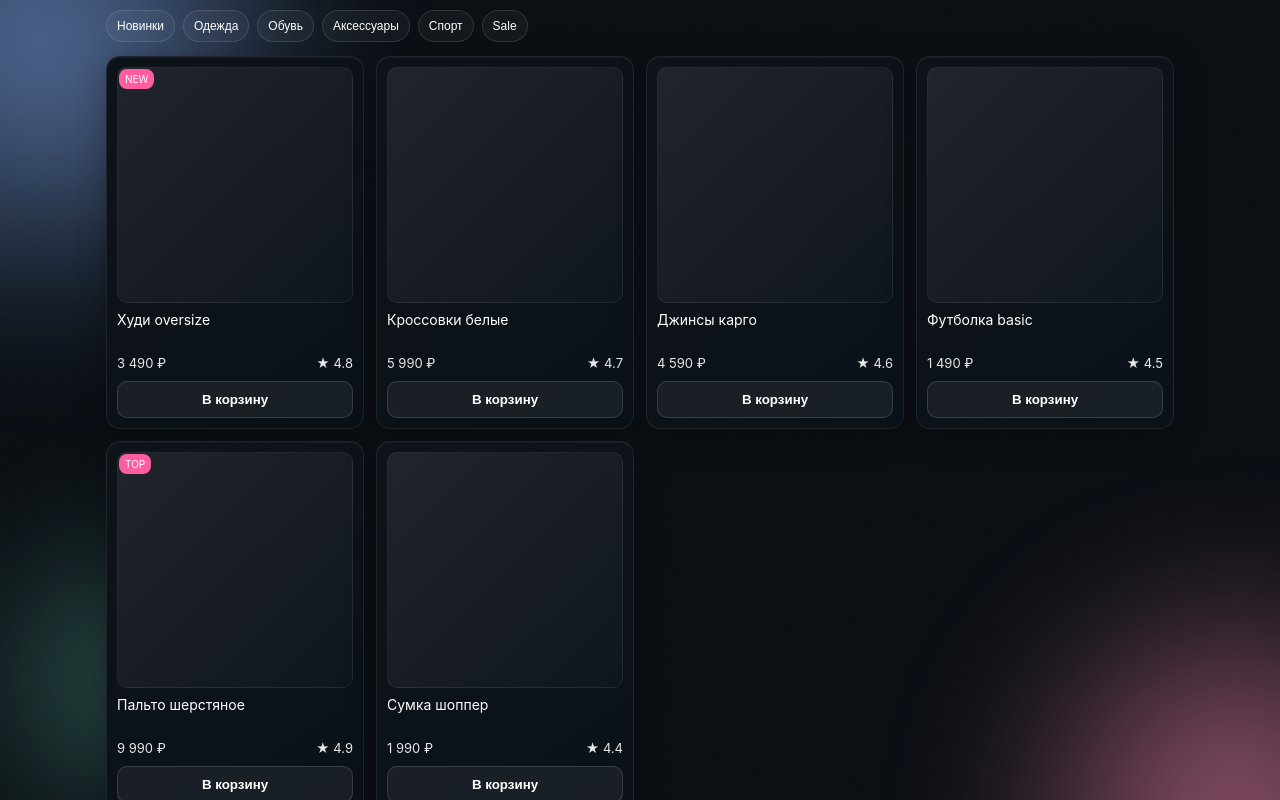
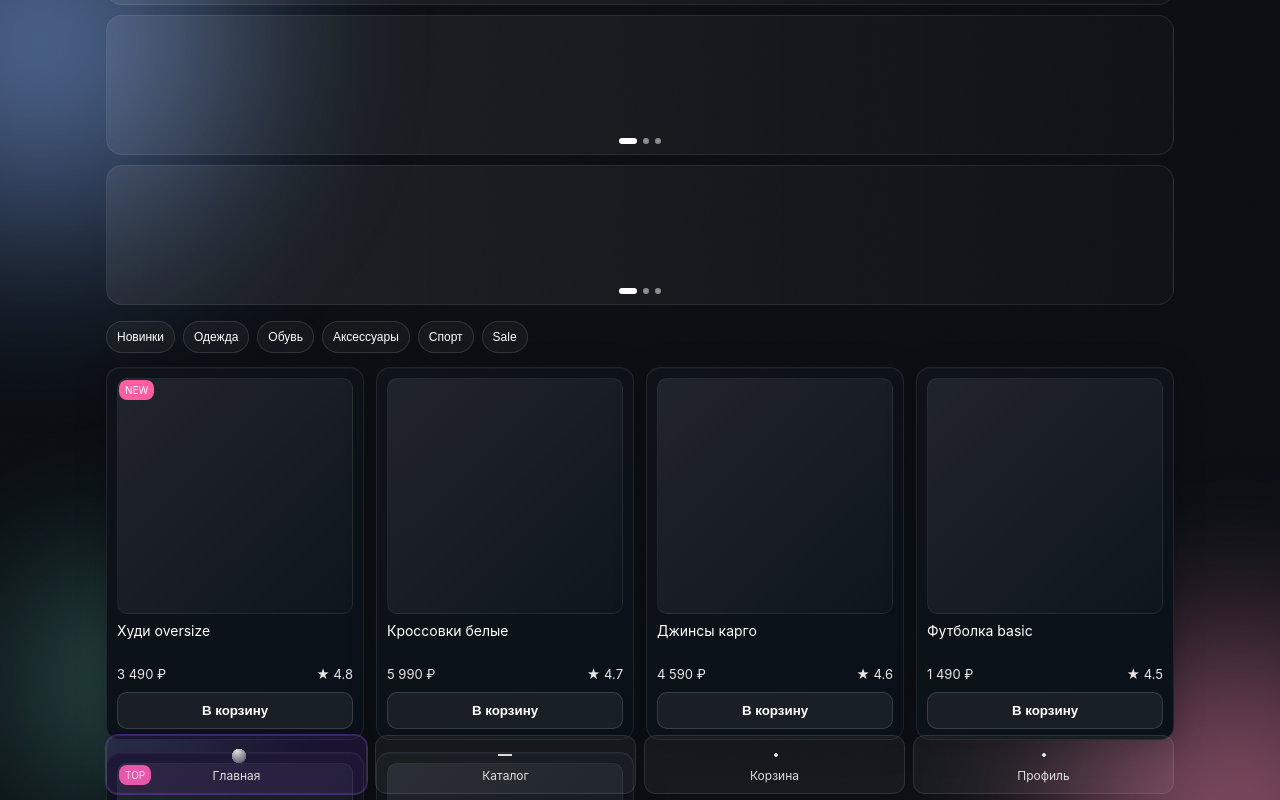
Before and after one commit to Arkady186/AVAstor, a React (Vite) app in the folder client/: page / in a window 1280 px wide. Built offline with nearby package versions, Linux system fonts and the light colour scheme.

Commit message:
feat: marketplace UI (header, stories, banners, bottom nav)

```diff
--- a/client/src/styles.css
+++ b/client/src/styles.css
@@ -11,6 +11,9 @@
   --accent-2: #ff8ab4;
   --text: #ffffff;
   --muted: rgba(255,255,255,.7);
+  --wb-purple: #6a2bbb;
+  --wb-purple-2: #7a38d4;
+  --wb-bg: #f2e9ff0f;
 }
 
 * { box-sizing: border-box; }
@@ -49,6 +52,30 @@ body {
 
 /* Marketplace */
 .market { position: relative; width: 100%; max-width: 1100px; margin: 0 auto; padding: 16px; }
+.market--purple .wb-header { background: linear-gradient(180deg, var(--wb-purple-2), var(--wb-purple)); padding: 14px 14px 16px; border-radius: 14px; box-shadow: 0 10px 40px rgba(106,43,187,.35); margin-bottom: 12px; }
+.wb-title { font-weight: 900; letter-spacing: .8px; color: #fff; text-transform: uppercase; }
+.wb-actions { display: flex; gap: 8px; margin-top: 6px; }
+.wb-ico { width: 32px; height: 32px; border-radius: 8px; background: rgba(255,255,255,.18); border: 1px solid rgba(255,255,255,.25); }
+.wb-search { display: grid; grid-template-columns: 20px 1fr 20px 20px 20px; align-items: center; gap: 8px; margin-top: 10px; padding: 10px 12px; background: rgba(255,255,255,.12); border: 1px solid rgba(255,255,255,.25); border-radius: 12px; }
+.wb-search input { background: transparent; border: 0; outline: none; color: #fff; }
+.ico { width: 20px; height: 20px; opacity: .9; }
+.ico.search, .i.home { background: radial-gradient(circle at 40% 40%, #fff, rgba(255,255,255,.2)); -webkit-mask: radial-gradient(circle at 55% 55%, black 45%, transparent 47%) left/20px 20px no-repeat; }
+.ico.mic { background: radial-gradient(circle, #fff, #fff) center/4px 4px no-repeat; }
+.ico.scan { background: conic-gradient(from 0deg, #fff, #fff) center/70% 2px no-repeat; }
+.ico.cam { background: linear-gradient(#fff,#fff) center/70% 2px no-repeat; }
+
+.wb-stories { display: grid; grid-auto-flow: column; grid-auto-columns: 92px; gap: 12px; overflow-x: auto; padding: 6px 2px 8px; margin: 6px 0 6px; }
+.wb-story { display: grid; justify-items: center; gap: 6px; }
+.wb-story__img { width: 84px; height: 84px; border-radius: 14px; border: 2px solid #ff62b0; background: linear-gradient(135deg, rgba(255,255,255,.25), rgba(255,255,255,.06)); }
+.wb-story__ttl { font-size: 12px; color: #fff; opacity: .9; }
+
+.wb-banners { display: grid; gap: 10px; margin-bottom: 8px; }
+.wb-banner { position: relative; height: 140px; border-radius: 16px; border: 1px solid rgba(255,255,255,.08); background: linear-gradient(90deg, rgba(255,255,255,.08), rgba(255,255,255,.02)); }
+.wb-banner__img { position: absolute; inset: 0; border-radius: 16px; }
+.wb-banner__dots { position: absolute; left: 50%; bottom: 10px; transform: translateX(-50%); display: flex; gap: 6px; }
+.wb-banner__dots i { width: 6px; height: 6px; border-radius: 999px; background: rgba(255,255,255,.5); }
+.wb-banner__dots i:first-child { width: 18px; border-radius: 999px; background: #fff; }
+
 .market__header { display: grid; grid-template-columns: 140px 1fr; gap: 12px; align-items: center; margin-bottom: 12px; }
 .market__brand { font-weight: 800; letter-spacing: .6px; text-transform: lowercase; color: #fff; opacity: .9; }
 .market__search input { width: 100%; padding: 12px 14px; border-radius: 12px; border: 1px solid rgba(255,255,255,.12); background: rgba(255,255,255,.04); color: #fff; outline: none; }
@@ -65,3 +92,12 @@ body {
 .cardv2__meta { display: flex; align-items: center; justify-content: space-between; color: #fff; opacity: .9; font-size: 13px; }
 .btn-primary { margin-top: 2px; padding: 10px 12px; border-radius: 10px; border: 1px solid rgba(255,255,255,.14); background: rgba(255,255,255,.06); color: #fff; font-weight: 600; }
 .market__footer { display: flex; align-items: center; justify-content: space-between; opacity: .65; font-size: 12px; padding-top: 10px; margin-top: 12px; border-top: 1px solid rgba(255,255,255,.08); }
+
+.wb-bottom { position: sticky; bottom: 6px; display: grid; grid-template-columns: repeat(4, 1fr); gap: 8px; padding-top: 10px; margin-top: 18px; }
+.wb-bottom a { display: grid; justify-items: center; gap: 4px; padding: 10px 8px; border-radius: 12px; background: rgba(255,255,255,.06); border: 1px solid rgba(255,255,255,.12); color: #fff; font-size: 12px; opacity: .85; }
+.wb-bottom a.active { outline: 1.5px solid rgba(122,56,212,.6); background: rgba(122,56,212,.18); }
+.i { width: 18px; height: 18px; }
+.i.home { background: radial-gradient(circle at 50% 30%, #fff, rgba(255,255,255,.2)); }
+.i.catalog { background: linear-gradient(#fff,#fff) center/80% 2px no-repeat; }
+.i.cart { background: radial-gradient(circle, #fff 40%, transparent 42%) 60% 50%/6px 6px no-repeat; }
+.i.profile { background: radial-gradient(circle, #fff 40%, transparent 42%) center/6px 6px no-repeat; }
--- a/client/src/ui/Marketplace.tsx
+++ b/client/src/ui/Marketplace.tsx
@@ -20,21 +20,63 @@ const products: Product[] = [
 
 const categories = ['Новинки', 'Одежда', 'Обувь', 'Аксессуары', 'Спорт', 'Sale']
 
+const stories = [
+  { id: 's1', title: 'Весна' },
+  { id: 's2', title: 'Луки' },
+  { id: 's3', title: 'Деним' },
+  { id: 's4', title: 'Спорт' },
+  { id: 's5', title: 'Аксесс.' },
+]
+
+const banners = [
+  { id: 'b1', title: 'Скидки недели' },
+  { id: 'b2', title: 'Коллекция basic' },
+  { id: 'b3', title: 'Выбор стилистов' },
+]
+
 export function Marketplace() {
   const cards = useMemo(() => products, [])
   return (
-    <div className="market">
-      <header className="market__header">
-        <div className="market__brand">avastore</div>
-        <div className="market__search">
-          <input placeholder="Поиск товаров" />
+    <div className="market market--purple">
+      <header className="wb-header">
+        <div className="wb-title">avastore</div>
+        <div className="wb-actions">
+          <button className="wb-ico bell" aria-label="Уведомления" />
+          <button className="wb-ico cart" aria-label="Корзина" />
+        </div>
+        <div className="wb-search">
+          <span className="ico search" />
+          <input placeholder="Поиск" />
+          <span className="ico mic" />
+          <span className="ico scan" />
+          <span className="ico cam" />
         </div>
       </header>
+
+      <section className="wb-stories">
+        {stories.map(s => (
+          <div className="wb-story" key={s.id}>
+            <div className="wb-story__img" />
+            <div className="wb-story__ttl">{s.title}</div>
+          </div>
+        ))}
+      </section>
+
+      <section className="wb-banners">
+        {banners.map(b => (
+          <div className="wb-banner" key={b.id}>
+            <div className="wb-banner__img" />
+            <div className="wb-banner__dots"><i/><i/><i/></div>
+          </div>
+        ))}
+      </section>
+
       <div className="market__chips">
         {categories.map(c => (
           <button className="chip" key={c}>{c}</button>
         ))}
       </div>
+
       <main className="market__grid">
         {cards.map(p => (
           <article className="cardv2" key={p.id}>
@@ -49,14 +91,13 @@ export function Marketplace() {
           </article>
         ))}
       </main>
-      <footer className="market__footer">
-        <div>© avastore</div>
-        <nav>
-          <a>Профиль</a>
-          <a>Корзина</a>
-          <a>Каталог</a>
-        </nav>
-      </footer>
+
+      <nav className="wb-bottom">
+        <a className="active"><span className="i home" />Главная</a>
+        <a><span className="i catalog" />Каталог</a>
+        <a><span className="i cart" />Корзина</a>
+        <a><span className="i profile" />Профиль</a>
+      </nav>
     </div>
   )
 }
```
